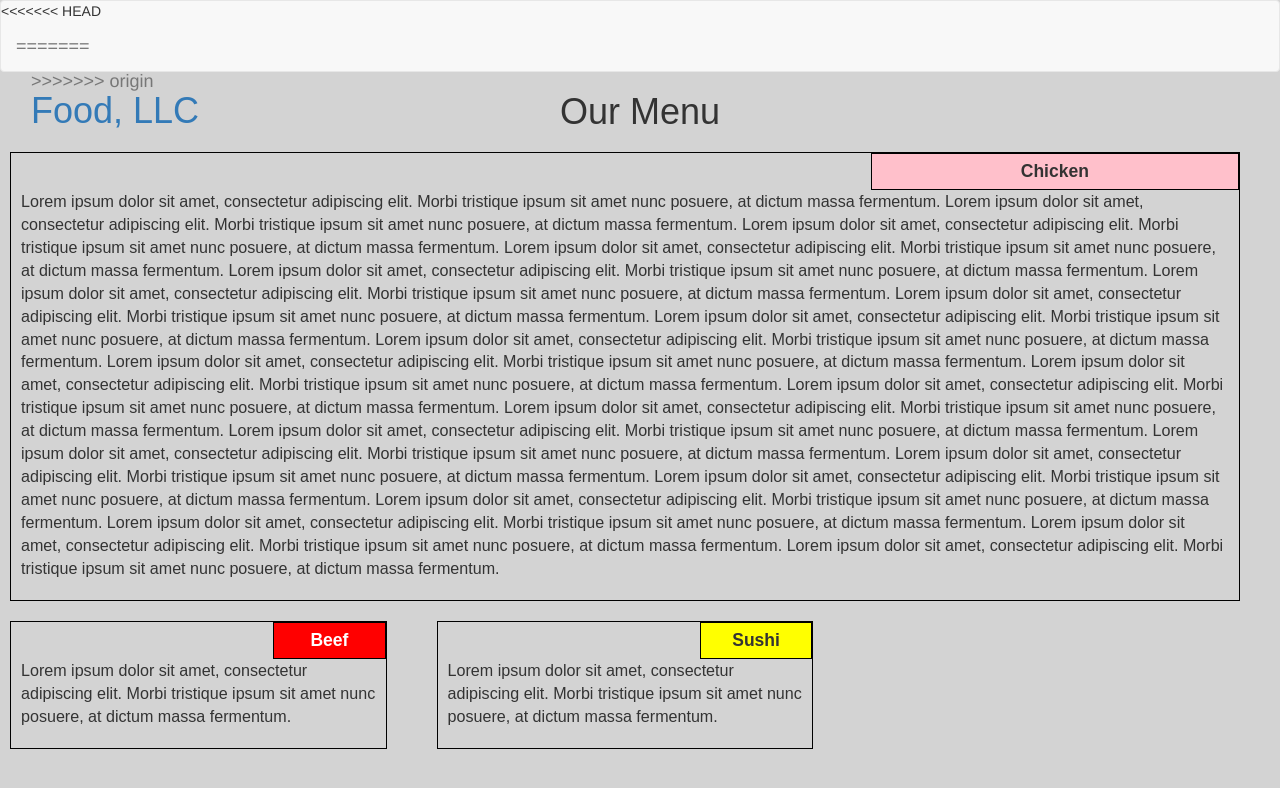
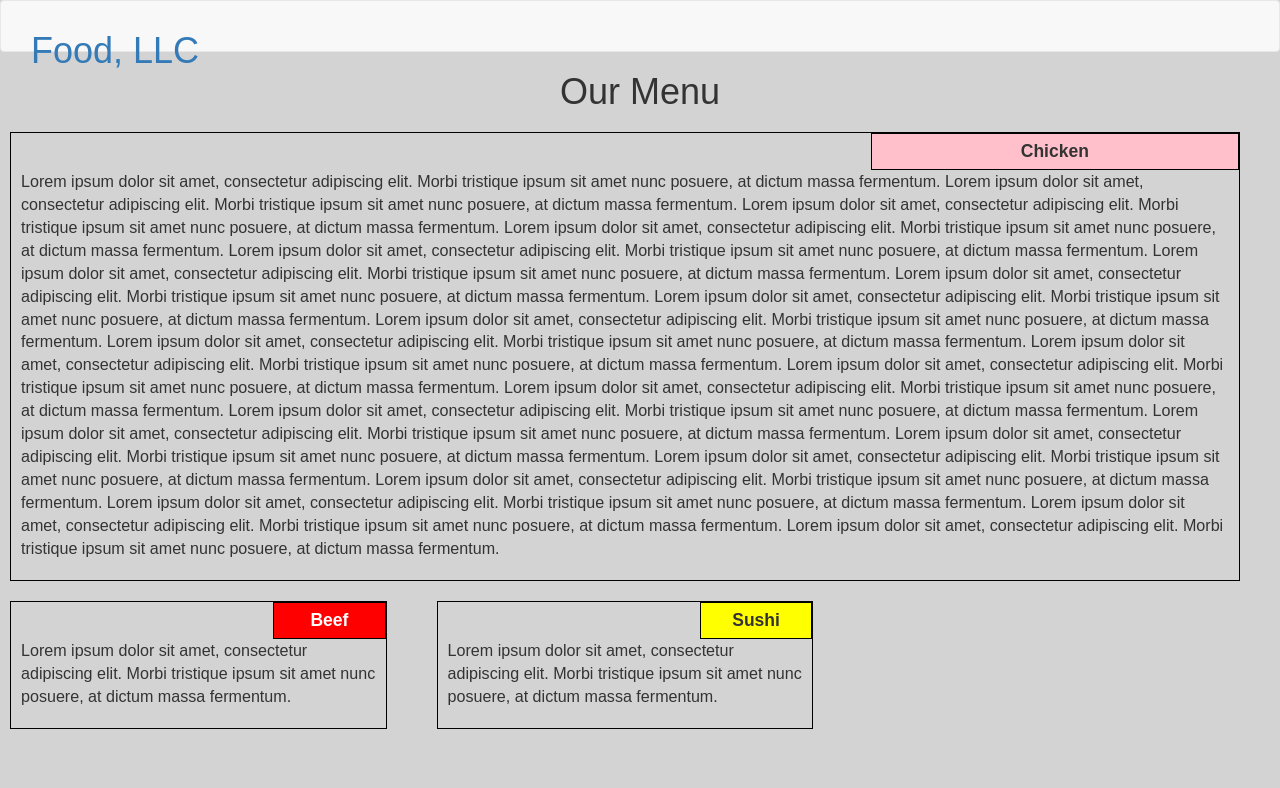
Before and after one commit to jacobgudmunds/JacobGudmunds.github.io, a plain HTML site: page index.html in a window 1280 px wide. Drawn offline with Linux system fonts and the light colour scheme.

Commit message:
Update index.html

```diff
--- a/index.html
+++ b/index.html
@@ -10,17 +10,14 @@
 <body>
 	<header>
 	  <nav id="header-nav" class="navbar navbar-default">
-<<<<<<< HEAD
 		<div class="container-fluid">
 		  <div class="navbar-header">
 			<a href="index.html" class="pull-left visible-md visible-lg"></a>
 			<div class="navbar-brand pull-left">
-=======
 		<div class="container">
 		  <div class="navbar-header">
 			<a href="index.html" class="pull-left visible-md visible-lg"></a>
 			<div class="navbar-brand">
->>>>>>> origin
 			  <a href="index.html"><h1>Food, LLC</h1></a>
 			</div>
 			<button type="button" class="navbar-toggle collapsed" data-toggle="collapse" data-target="#collapsable-nav" aria-expanded="false">
```
